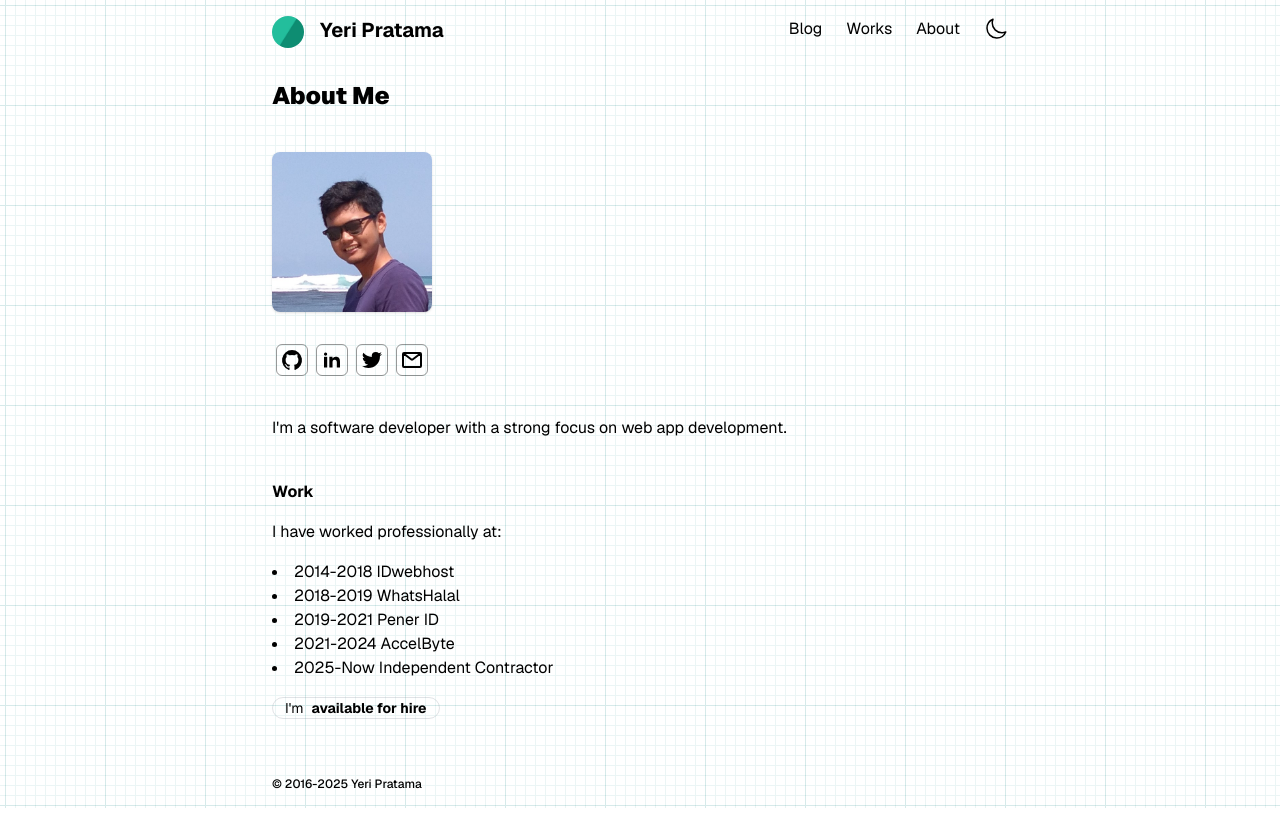
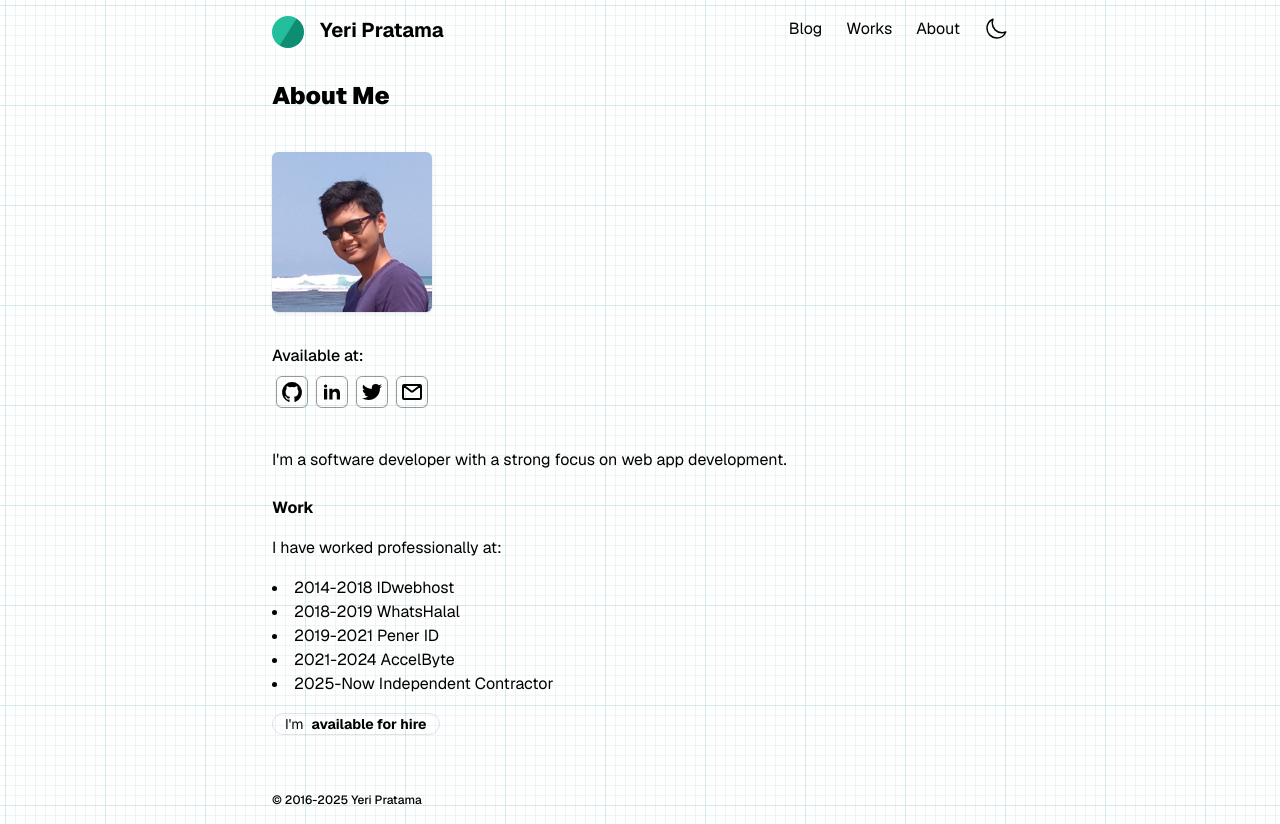
Before and after one commit to pirey/pirey.github.io, a Next.js app: page /about in a window 1280 px wide. Built offline with nearby package versions, Linux system fonts and the light colour scheme; no server answers.

Commit message:
feat: refine about page

```diff
--- a/src/pages/about.tsx
+++ b/src/pages/about.tsx
@@ -45,9 +45,10 @@ export default function AboutPage() {
                 <Image
                   src={pp}
                   alt="Me"
-                  className="h-40 w-40 rounded-lg shadow-sm"
+                  className="h-40 w-40 rounded-md shadow-sm"
                 />
-                <ul className="flex gap-2 pt-8">
+                <h2 className="sm:self-start pt-8 font-medium">Available at:</h2>
+                <ul className="flex gap-2 pt-2">
                   <li>
                     <a
                       href="https://github.com/pirey"
@@ -140,7 +141,7 @@ export default function AboutPage() {
                 </div>
               </article>
 
-              <article className="pt-10">
+              <article className="pt-6">
                 <h3 className="font-bold">Work</h3>
 
                 <p className="pt-4">I have worked professionally at:</p>
```
